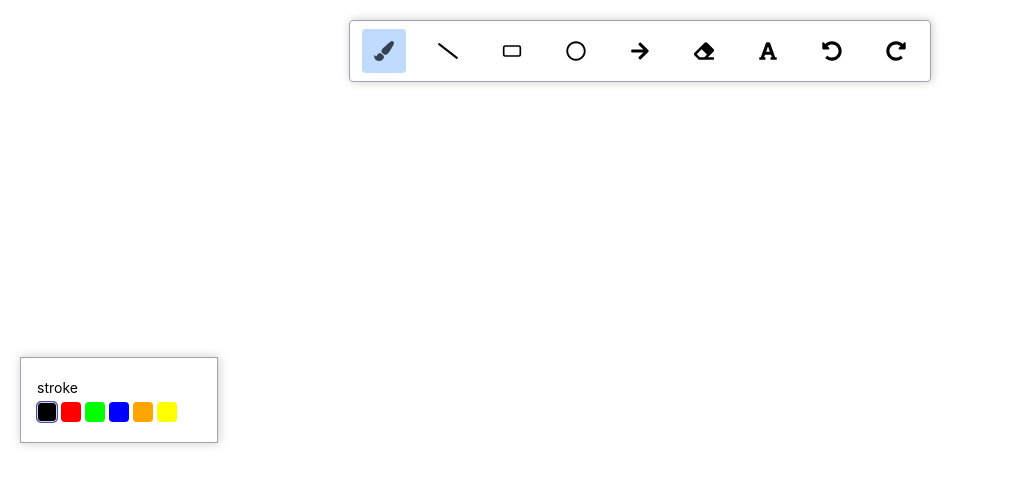
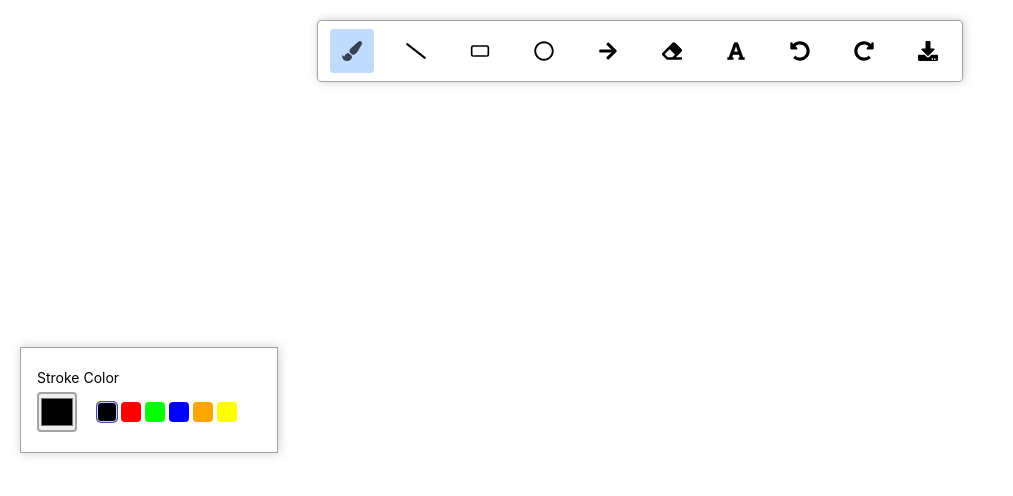
Before and after one commit to SARTHAK-SAXENA-1609/Whiteboard, a React (Create React App) app in the folder whiteboard-frontend/: page / in a window 1280 px wide. Shown: the top 496 px of the page, without its empty margins (0-1013 px from the left). Built offline with nearby package versions, Linux system fonts and the light colour scheme.

Commit message:
Project Completed

```diff
--- a/whiteboard-frontend/src/Components/Board/index.js
+++ b/whiteboard-frontend/src/Components/Board/index.js
@@ -1,4 +1,4 @@
-import { useCallback, useContext, useEffect , useLayoutEffect, useRef } from 'react';
+import { useContext, useEffect , useLayoutEffect, useRef } from 'react';
 import rough from 'roughjs';
 import boardContext from '../../store/board-context';
 import toolboxContext from '../../store/toolbox-context';
@@ -14,6 +14,8 @@ function Board() {
       toolActionType ,
        boardMouseUpHandler,
       textAreaBlurHandler,
+      undo,
+      redo
       } = useContext(boardContext);
 
   // here use layout effect is used instead of use effect
@@ -75,6 +77,23 @@ function Board() {
     }
   } , [toolActionType] )
 
+
+  useEffect(()=>{
+    function handleKeyDown ( event ) {
+      if(event.ctrlKey && event.key === 'z'){
+        undo();
+      }
+      else if(event.ctrlKey && event.key === 'y'){
+        redo();
+      }
+    }
+
+    document.addEventListener("keydown" , handleKeyDown);
+    return () => {
+      document.removeEventListener("keydown" , handleKeyDown);
+    };
+  } , [undo , redo])
+
   const handleBoardMouseDown = (event) => {
     boardMouseDownHandler(event , toolboxState );
   };
--- a/whiteboard-frontend/src/Components/Toolbar/index.js
+++ b/whiteboard-frontend/src/Components/Toolbar/index.js
@@ -1,5 +1,4 @@
 import React, { useContext } from 'react'
-import { useState } from 'react';
 import classes from './index.module.css'
 import cx from 'classnames';
 import {
@@ -20,6 +19,34 @@ import { TOOL_ITEMS } from '../../constants';
 
 const Toolbar = () => {
   const {activeToolItem , changeToolHandler , undo , redo } = useContext(boardContext);
+
+const handleDownloadClick = () => {
+    // 1. Get the original canvas
+    const originalCanvas = document.getElementById("canvas");
+    if (!originalCanvas) return;
+
+    // 2. Create a new temporary canvas
+    const tempCanvas = document.createElement('canvas');
+    tempCanvas.width = originalCanvas.width;
+    tempCanvas.height = originalCanvas.height;
+    const tempCtx = tempCanvas.getContext('2d');
+
+    // 3. Fill the temporary canvas with a white background
+    tempCtx.fillStyle = '#FFFFFF';
+    tempCtx.fillRect(0, 0, tempCanvas.width, tempCanvas.height);
+
+    // 4. Draw the original canvas content on top of the white background
+    tempCtx.drawImage(originalCanvas, 0, 0);
+
+    // 5. Get the data URL from the temporary canvas
+    const data = tempCanvas.toDataURL("image/png");
+
+    // 6. Create a link and trigger the download
+    const anchor = document.createElement('a');
+    anchor.href = data;
+    anchor.download = "board.png";
+    anchor.click();
+  };
 
   return (
     <div className = {classes.container} >
@@ -83,6 +110,12 @@ const Toolbar = () => {
            < FaRedoAlt/>
         </div>
 
+        <div className = {
+          classes.toolItem
+        } onClick = { ()=> handleDownloadClick()  }>
+           < FaDownload/>
+        </div>
+
 
     </div>
   )
--- a/whiteboard-frontend/src/Components/Toolbox/index.js
+++ b/whiteboard-frontend/src/Components/Toolbox/index.js
@@ -20,8 +20,16 @@ const Toolbox = () => {
   return (
     <div className={classes.container}>
       {STROKE_TOOL_TYPES.includes(activeToolItem) &&  (<div className={classes.selectOptionContainer}>
-        <div className={classes.toolBoxLabel}> stroke </div>
+        <div className={classes.toolBoxLabel}> Stroke Color </div>
         <div className={classes.colorsContainer}>
+          <div>
+              <input
+                className={classes.colorPicker}
+                type="color"
+                value={strokeColor}
+                onChange={(e) => changeStroke(activeToolItem, e.target.value)}
+              ></input>
+            </div>
           {Object.keys(COLORS).map((k) => {
             return (
               <div
@@ -41,6 +49,27 @@ const Toolbox = () => {
       {FILL_TOOL_TYPES.includes(activeToolItem) && (<div className={classes.selectOptionContainer}>
         <div className={classes.toolBoxLabel}> Fill </div>
         <div className={classes.colorsContainer}>
+          {fillColor === null ? (
+              <div
+                className={cx(classes.colorPicker, classes.noFillColorBox)}
+                onClick={() => changeFill(activeToolItem, COLORS.BLACK)}
+              ></div>
+            ) : (
+              <div>
+                <input
+                  className={classes.colorPicker}
+                  type="color"
+                  value={strokeColor}
+                  onChange={(e) => changeFill(activeToolItem, e.target.value)}
+                ></input>
+              </div>
+            )}
+            <div
+              className={cx(classes.colorBox, classes.noFillColorBox, {
+                [classes.activeColorBox]: fillColor === null,
+              })}
+              onClick={() => changeFill(activeToolItem, null)}
+            ></div>
           {Object.keys(COLORS).map((k) => {
             return (
               <div
--- a/whiteboard-frontend/src/store/boardProvider.js
+++ b/whiteboard-frontend/src/store/boardProvider.js
@@ -1,4 +1,4 @@
-import React, { useReducer } from 'react';
+import React, { useCallback, useReducer } from 'react';
 import boardContext from './board-context';
 import { BOARD_ACTIONS, TOOL_ACTION_TYPES, TOOL_ITEMS } from '../constants';
 import { createElement, getSvgPathFromStroke, isPointNearElement } from '../utils/element';
@@ -240,17 +240,17 @@ const BoardProvider = ({ children }) => {
     });
   };
 
-  const boardUndoHandler = () => {
+  const boardUndoHandler = useCallback(() => {
     distpatchBoardAction({
       type: BOARD_ACTIONS.UNDO,
     });
-  };
+  } , []);
 
-  const boardRedoHandler = () => {
+  const boardRedoHandler = useCallback(() => {
     distpatchBoardAction({
       type: BOARD_ACTIONS.REDO,
     });
-  };
+  },[]);
 
   const boardContextValue = {
     activeToolItem: boardState.activeToolItem,
--- a/whiteboard-frontend/src/utils/element.js
+++ b/whiteboard-frontend/src/utils/element.js
@@ -97,6 +97,34 @@ export const isPointNearElement = ( element , pointX , pointY )=> {
             const context = document.getElementById("canvas").getContext('2d');
             return context.isPointInPath(element.path , pointX , pointY);
         }
+        case TOOL_ITEMS.TEXT : {
+            const context = document.getElementById("canvas").getContext('2d');
+            context.font = `${element.size}px Caveat`;
+            context.fillStyle = element.stroke;
+            const textWidth = context.measureText(element.text).width;
+            const textHeight = parseInt(element.size);
+            context.restore();
+            return (
+                isPointCloseToLine(x1, y1, x1 + textWidth, y1, pointX, pointY) ||
+                isPointCloseToLine(
+                x1 + textWidth,
+                y1,
+                x1 + textWidth,
+                y1 + textHeight,
+                pointX,
+                pointY
+                ) ||
+                isPointCloseToLine(
+                x1 + textWidth,
+                y1 + textHeight,
+                x1,
+                y1 + textHeight,
+                pointX,
+                pointY
+                ) ||
+                isPointCloseToLine(x1, y1 + textHeight, x1, y1, pointX, pointY)
+            );
+        }
         default:
             throw new Error("Type not recognized");
     }
```
